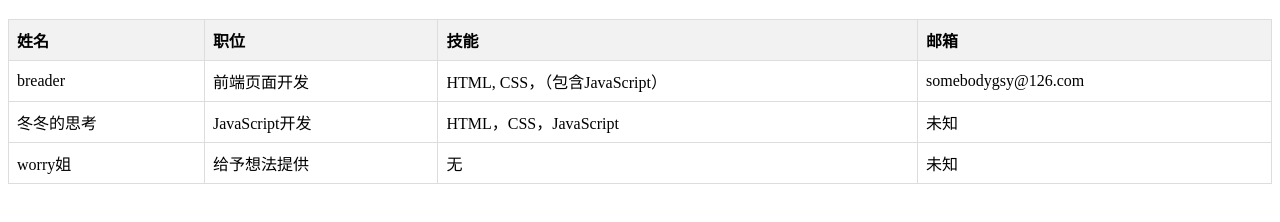
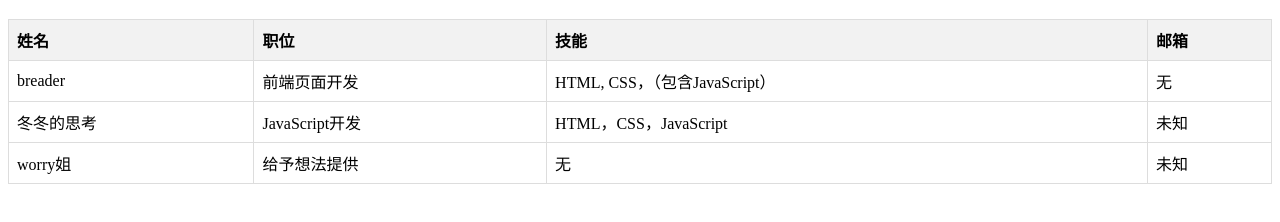
Before and after one commit to 3wdjyecom/timetoexam, a plain HTML site: page people.html in a window 1280 px wide. Shown: the part 70-292 px from the top of the page. Drawn offline with Linux system fonts and the light colour scheme.

Commit message:
Update people.html

```diff
--- a/people.html
+++ b/people.html
@@ -36,7 +36,7 @@
       <td>breader</td>
       <td>前端页面开发</td>
       <td>HTML, CSS，（包含JavaScript）</td>
-      <td>somebodygsy@126.com</td>
+      <td>无</td>
     </tr>
     <tr>
       <td>冬冬的思考</td>
```
